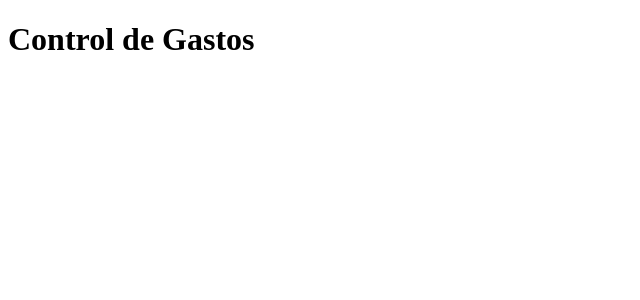
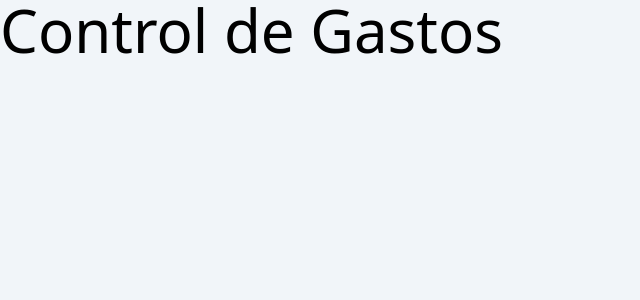
Before and after one commit to r0odr1/control_gastos_contextapi, a React (Vite) app: page / in a window 1280 px wide. Shown: the top 300 px of the page, without its empty margins (0-640 px from the left). Built offline with nearby package versions, Linux system fonts and the light colour scheme.

Commit message:
instalacion de tailwindcss

```diff
--- a/index.html
+++ b/index.html
@@ -4,9 +4,9 @@
     <meta charset="UTF-8" />
     <link rel="icon" type="image/svg+xml" href="/vite.svg" />
     <meta name="viewport" content="width=device-width, initial-scale=1.0" />
-    <title>control-gastos-contextapi</title>
+    <title>Control de Gatos React, TypeScript, useReducer y Context API</title>
   </head>
-  <body>
+  <body class="bg-slate-100">
     <div id="root"></div>
     <script type="module" src="/src/main.tsx"></script>
   </body>
--- a/package.json
+++ b/package.json
@@ -10,8 +10,10 @@
     "preview": "vite preview"
   },
   "dependencies": {
+    "@tailwindcss/vite": "^4.1.18",
     "react": "^19.2.0",
-    "react-dom": "^19.2.0"
+    "react-dom": "^19.2.0",
+    "tailwindcss": "^4.1.18"
   },
   "devDependencies": {
     "@eslint/js": "^9.39.1",
--- a/src/App.tsx
+++ b/src/App.tsx
@@ -3,7 +3,7 @@ function App() {
 
   return (
     <>
-      <h1>
+      <h1 className="text-6xl">
         Control de Gastos
       </h1>
     </>
--- a/src/index.css
+++ b/src/index.css
@@ -0,0 +1 @@
+@import "tailwindcss";
--- a/vite.config.ts
+++ b/vite.config.ts
@@ -1,7 +1,8 @@
 import { defineConfig } from 'vite'
 import react from '@vitejs/plugin-react-swc'
+import tailwindcss from '@tailwindcss/vite'
 
 // https://vite.dev/config/
 export default defineConfig({
-  plugins: [react()],
+  plugins: [react(), tailwindcss()],
 })
```
Also changed, not shown: 1 other file (tests, documents, lock files or other folders).
